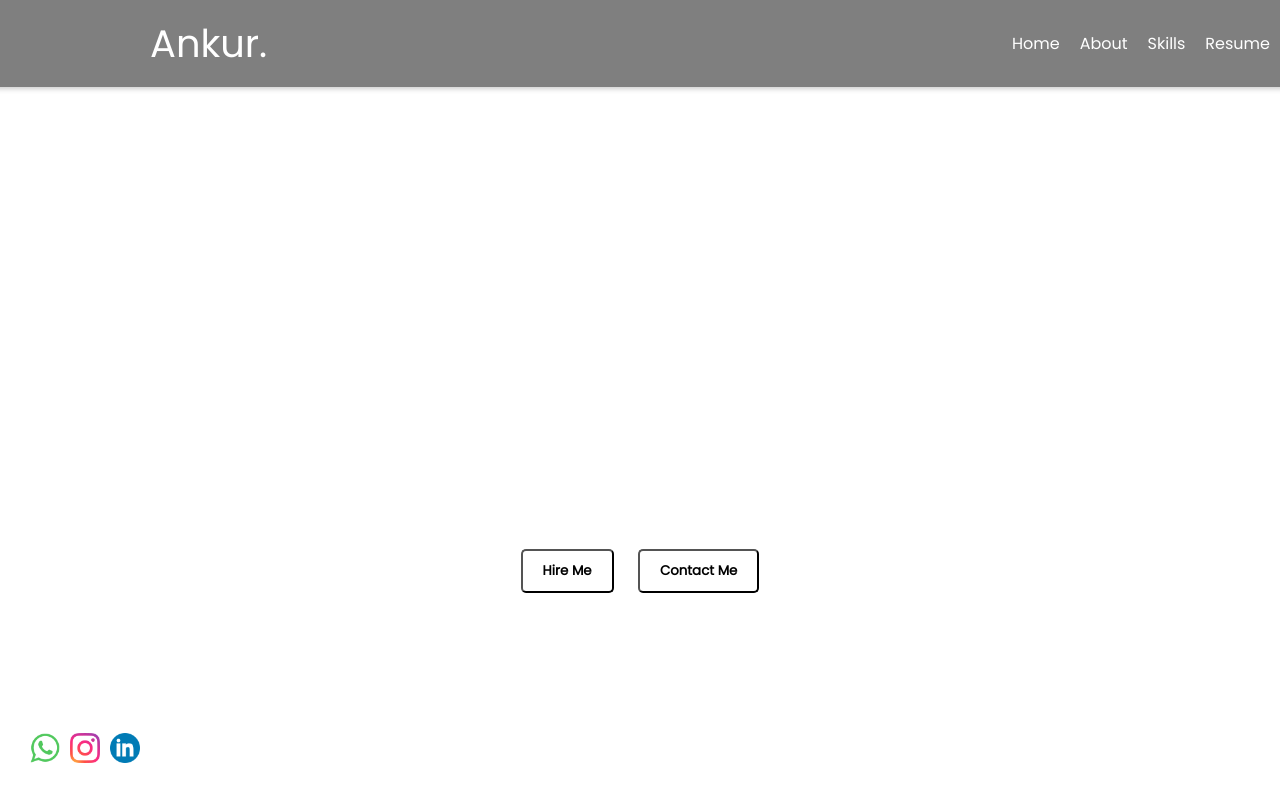
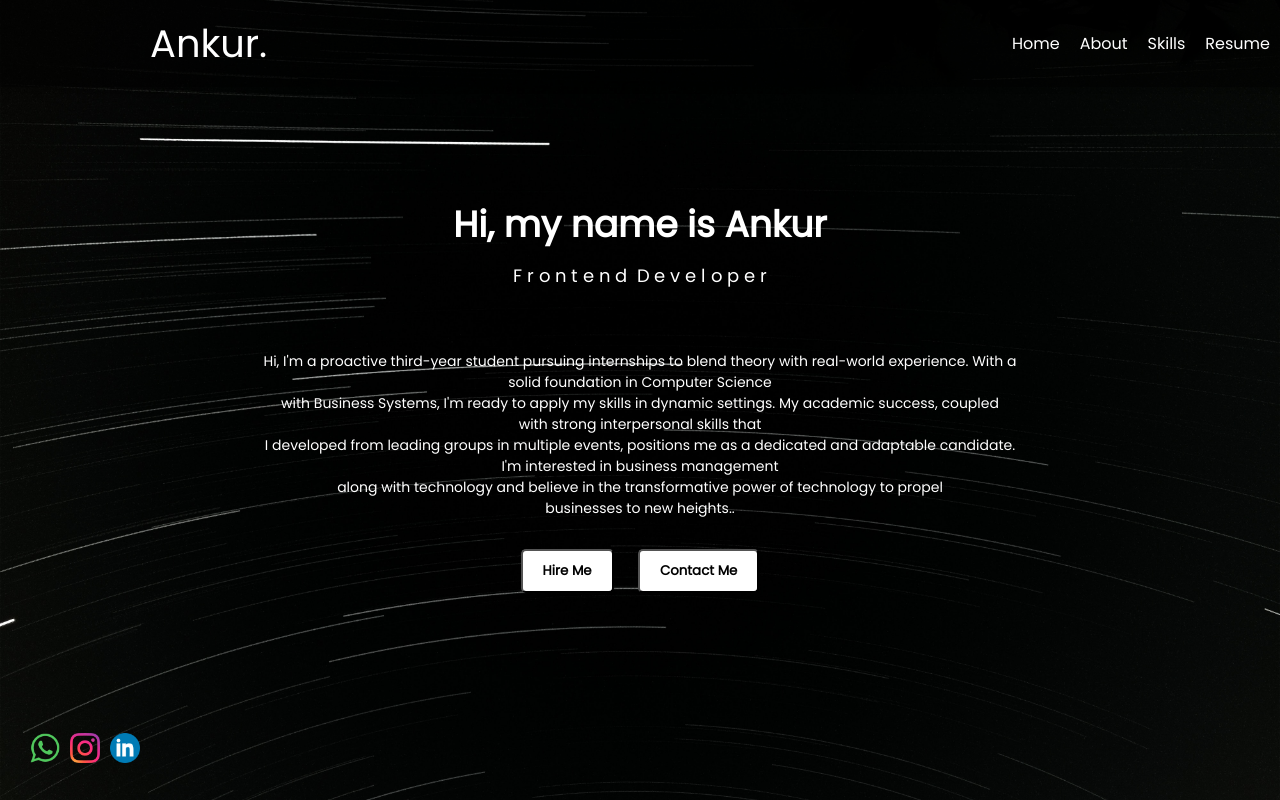
Before and after one commit to ankur3085/Portfolio, a website: page index.html in a window 1280 px wide. Drawn offline with Linux system fonts and the light colour scheme; the site is published under a folder, as on GitHub Pages, so addresses that start at the root find nothing.

Commit message:
Update styles.css

```diff
--- a/styles.css
+++ b/styles.css
@@ -245,7 +245,7 @@ nav a {
   left: 0;
   width: 100vw;
   height: 100vh;
-  background: url('/lights.jpg') repeat-y center center fixed;
+  background: url('lights.jpg') repeat-y center center fixed;
   background-size: cover;
   z-index: 0;
   animation: elevator-animation 20s linear infinite;
```
